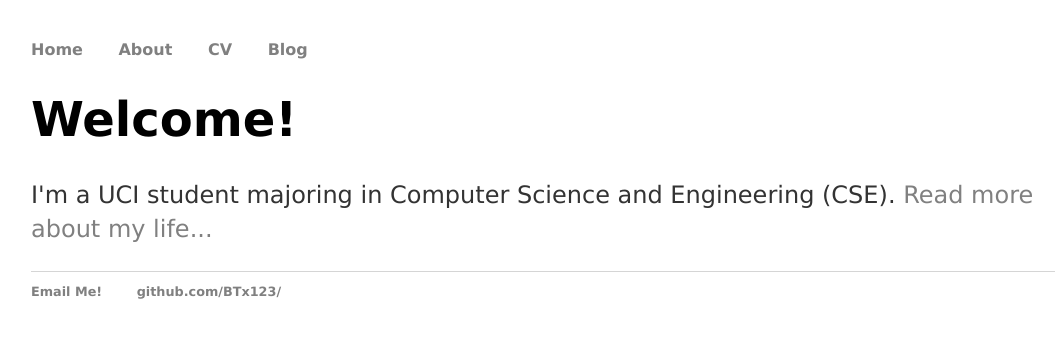
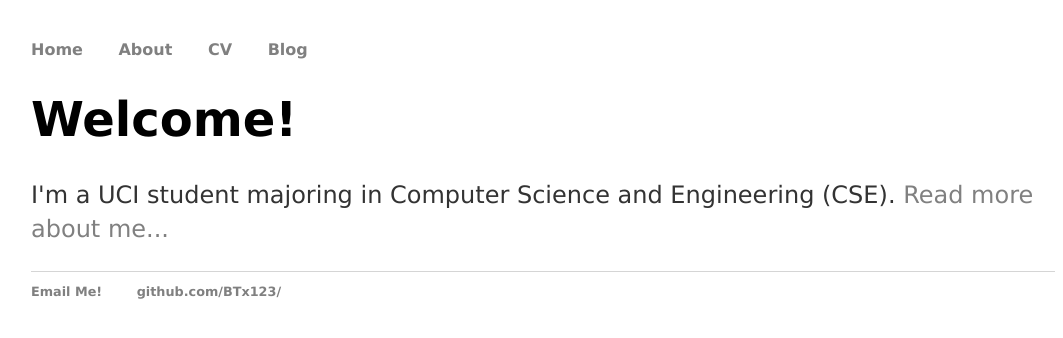
Before and after one commit to BTx123/BTx123.github.io, a Jekyll site: the page built from index.html, in a window 1280 px wide. Shown: the top 338 px of the page, without its empty margins (97-1160 px from the left). Built offline with Jekyll 4.4.1, drawn with Linux system fonts in a browser that asks for light colours.

Commit message:
Update index.html's
Change page titles and update home page message

```diff
--- a/about/index.html
+++ b/about/index.html
@@ -1,3 +1,4 @@
 ---
 layout: default
+title: About Me | Brian Tom
 ---
--- a/blog/index.html
+++ b/blog/index.html
@@ -1,6 +1,6 @@
 ---
 layout: default
-title: Brian Tom | Blog
+title: Blog | Brian Tom
 ---
 
 <h1>{{ page.title }}</h1>
--- a/cv/index.html
+++ b/cv/index.html
@@ -1,3 +1,4 @@
 ---
 layout: default
+title: CV | Brian Tom
 ---
--- a/index.html
+++ b/index.html
@@ -1,11 +1,11 @@
 ---
 layout: default
-title: Brian Tom | Home
+title: Home | Brian Tom
 ---
 
 <div class="blurb">
     <h1>Welcome!</h1>
     <p>
-    	I'm a UCI student majoring in Computer Science and Engineering (CSE). <a href="/about">Read more about my life...</a>
+    	I'm a UCI student majoring in Computer Science and Engineering (CSE). <a href="/about">Read more about me...</a>
     </p>
 </div><!-- /.blurb -->
```
